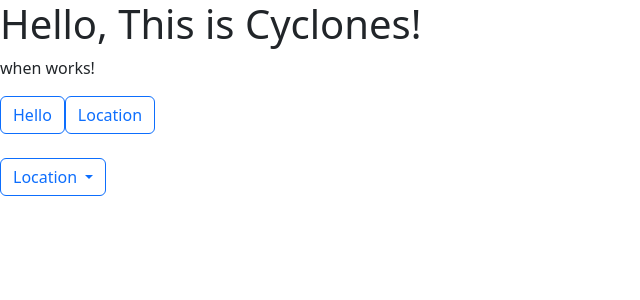
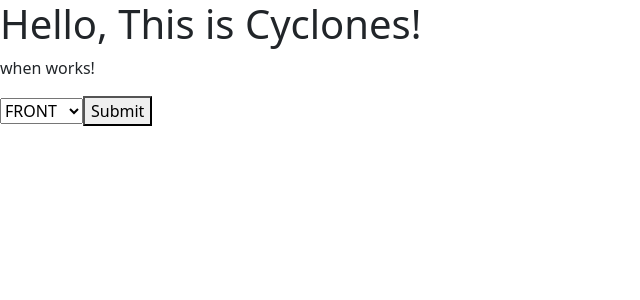
Before and after one commit to Access-Point-Program/cohort-3-rules-engine-admin, an Angular app in the folder front-end/: page / in a window 1280 px wide. Shown: the top 300 px of the page, without its empty margins (0-640 px from the left). Built offline with nearby package versions, Linux system fonts and the light colour scheme.

Commit message:
removed ng-bootstrap dropdown component, replaced with angular select

```diff
--- a/front-end/src/app/app.module.ts
+++ b/front-end/src/app/app.module.ts
@@ -5,7 +5,6 @@ import { AppComponent } from './app.component';
 import { WhenComponent } from './conditions/when/when.component';
 import { IsComponent } from './conditions/is/is.component';
 import { ThenComponent } from './conditions/then/then.component';
-import { NgbDropdownModule } from '@ng-bootstrap/ng-bootstrap';
 
 @NgModule({
   declarations: [
@@ -15,8 +14,7 @@ import { NgbDropdownModule } from '@ng-bootstrap/ng-bootstrap';
     ThenComponent
   ],
   imports: [
-    BrowserModule,
-    NgbDropdownModule
+    BrowserModule
   ],
   providers: [],
   bootstrap: [AppComponent]
--- a/front-end/src/app/conditions/when/when.component.html
+++ b/front-end/src/app/conditions/when/when.component.html
@@ -1,23 +1,10 @@
 <p>when works!</p>
-<button type="button" class="btn btn-outline-primary" id="dropdownBasic2" (click)="myDrop.isOpen()">
-  Hello
-</button>
-<button type="button" class="btn btn-outline-primary" id="dropdownBasic2" (click)="checkIfDropdownOpen(myDrop.isOpen())">
-    Location
-</button>
-<br>
-<br>
-<div class="row">
-	<div class="col">
-		<div ngbDropdown #myDrop="ngbDropdown" class="d-inline-block">
-      <button type="button" class="btn btn-outline-primary" id="dropdownBasic1" ngbDropdownToggle>
-				Location
-			</button>
-			<div ngbDropdownMenu aria-labelledby="dropdownBasic1">
-				<button *ngFor="let fact of factType | keyvalue" ngbDropdownItem >{{fact.value}}</button>
-			</div>
-		</div>
-	</div>
-</div>
 
-<!-- (click)="setReturnedValue(fact)" -->
+
+<select #selectedValue (change)="setReturnedValue(selectedValue.value)">
+  <option *ngFor="let fact of factType" >
+      {{ fact }}
+  </option>
+</select>
+
+<button>Submit</button>
--- a/front-end/src/app/conditions/when/when.component.ts
+++ b/front-end/src/app/conditions/when/when.component.ts
@@ -9,9 +9,6 @@ import { NgbDropdownModule } from '@ng-bootstrap/ng-bootstrap';
 })
 export class WhenComponent {
 
-
-  // constructor(public factType: FactType) {}
-
   factType: Array<string> = [
     "FRONT",
     "RIGHT",
@@ -22,11 +19,7 @@ export class WhenComponent {
   returnedValue: string = '';
 
   public setReturnedValue(returnedValue: string): void {
+    console.log(returnedValue);
     this.returnedValue = returnedValue;
   };
-
-
-  public checkIfDropdownOpen(isOpen: boolean): void {
-    isOpen ? console.log("True") : console.log("False");
-  }
 }
```
